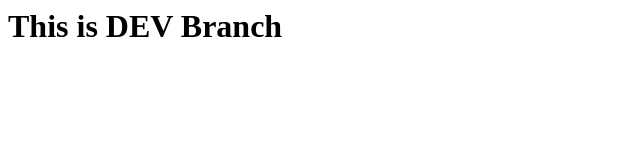
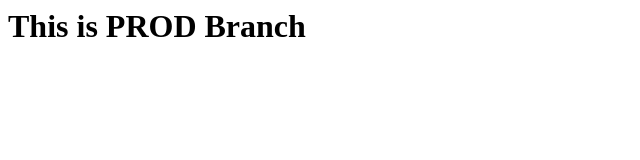
Before and after one commit to Ria1231/Azure, a plain HTML site: page index.html in a window 1280 px wide. Shown: the whole page, without its empty margins (0-640 px from the left). Drawn offline with Linux system fonts and the light colour scheme.

Commit message:
production branch

```diff
--- a/index.html
+++ b/index.html
@@ -1 +1 @@
-<h1>This is DEV Branch</h1>
+<h1>This is PROD Branch</h1>
```
